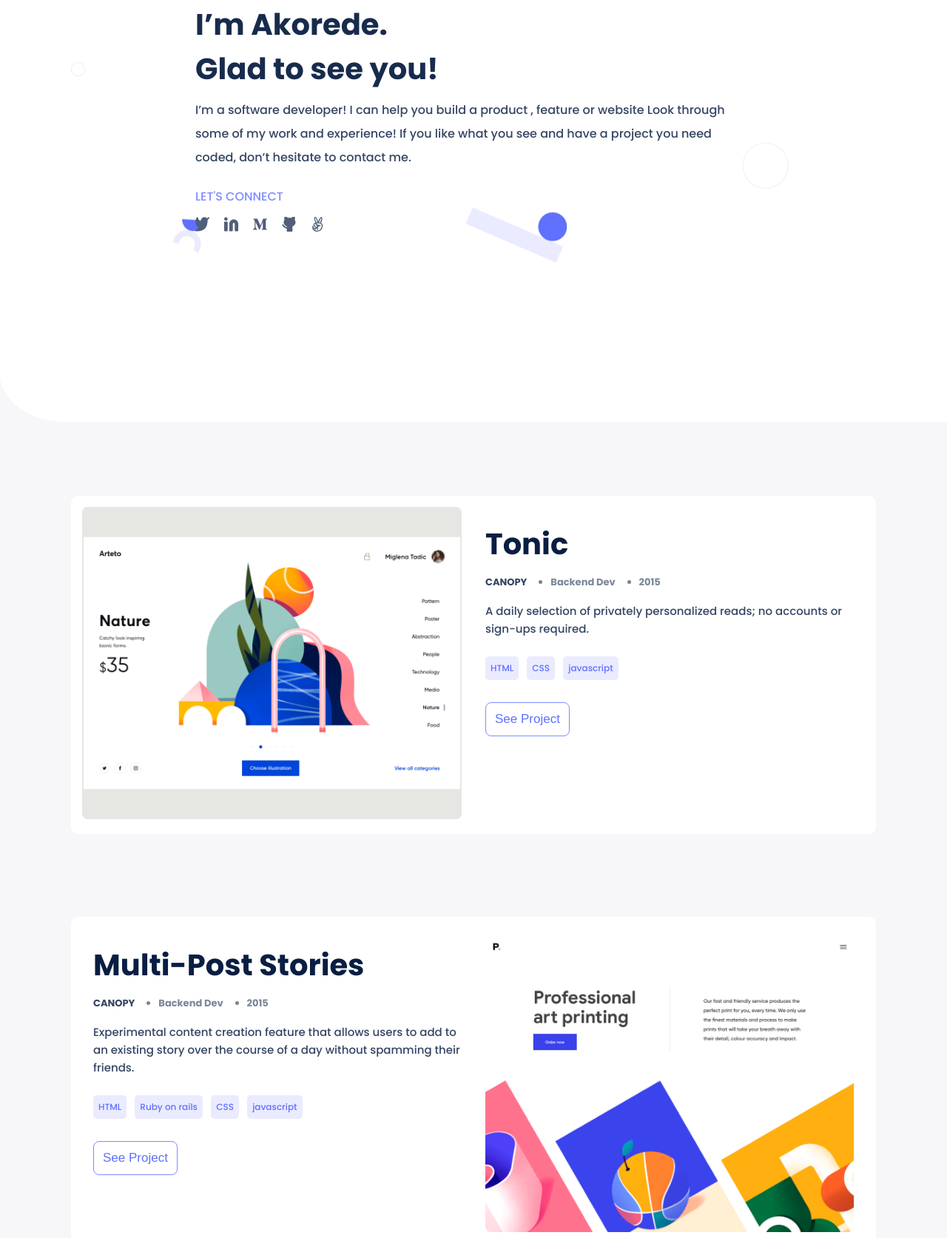
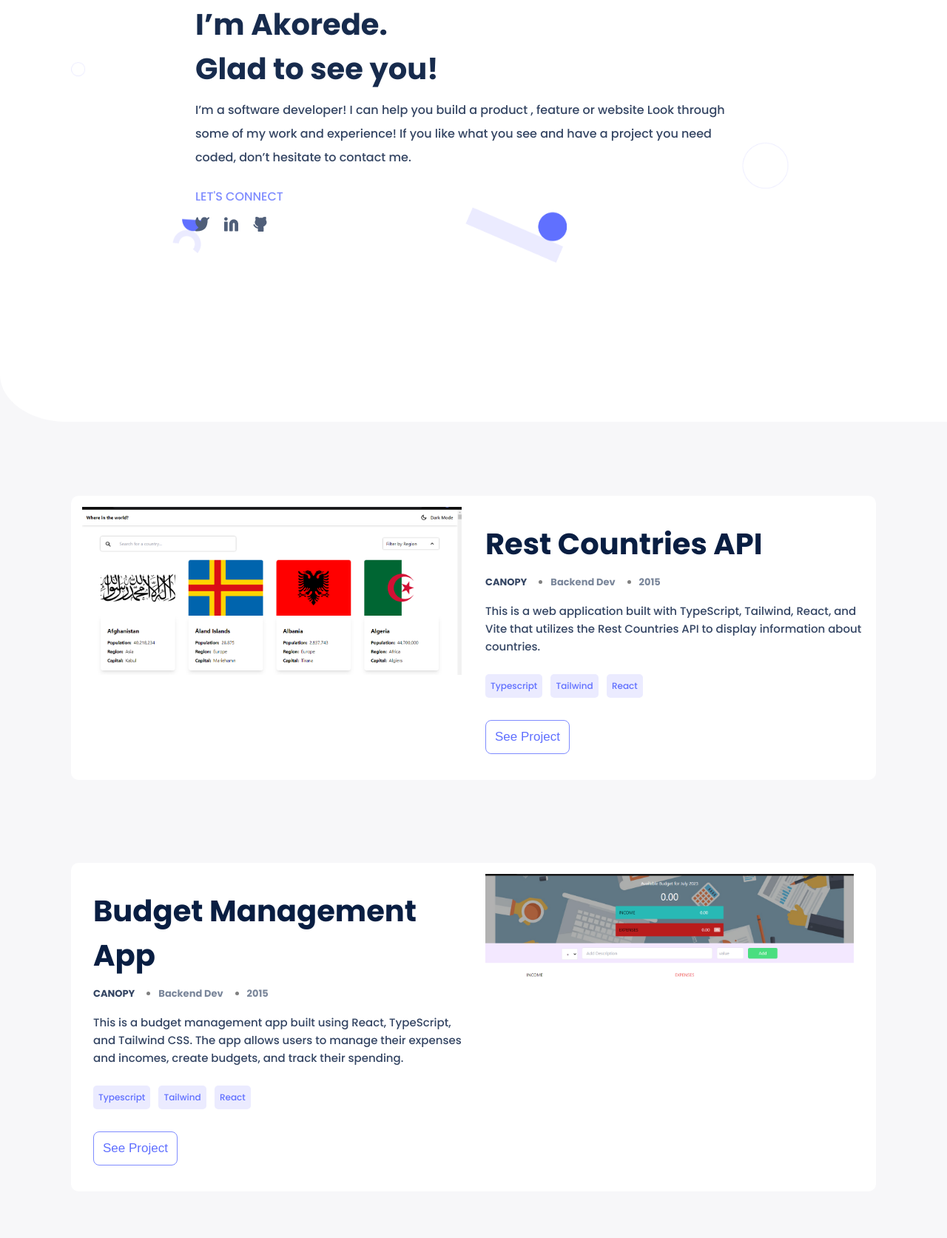
Before and after one commit to Akorede3133/portfolio, a website: page index.html in a window 1280 px wide. Shown: the part 344-2017 px from the top of the page at 74% size. Drawn offline with Linux system fonts and the light colour scheme.

Commit message:
Add my real personal project

```diff
--- a/index.html
+++ b/index.html
@@ -42,23 +42,13 @@
                     </a>
                 </li>
                 <li>
-                    <a href="https://linkedin.com/SaheedAkorede7">
+                    <a href="https://www.linkedin.com/in/saheed-emiola-29091223b/">
                         <img src="images/Linkedin-icon.svg" alt="">
                     </a>
                 </li>
                 <li>
-                    <a href="https://twitter.com/SaheedAkorede7">
-                        <img src="images/m-icon.svg" alt="">
-                    </a>
-                </li>
-                <li>
-                    <a href="https://twitter.com/SaheedAkorede7">
+                    <a href="https://github.com/Akorede3133">
                         <img src="images/cat-icon.svg" alt="">
-                    </a>
-                </li>
-                <li>
-                    <a href="https://twitter.com/SaheedAkorede7">
-                        <img src="images/ok-icon.svg" alt="">
                     </a>
                 </li>
             </ul>
@@ -86,28 +76,18 @@
                         </a>
                     </li>
                     <li>
-                        <a href="https://linkedin.com/SaheedAkorede7">
+                        <a href="https://www.linkedin.com/in/saheed-emiola-29091223b/">
                             <img src="images/Linkedin-icon.svg" alt="">
                         </a>
                     </li>
                     <li>
-                        <a href="https://twitter.com/SaheedAkorede7">
-                            <img src="images/m-icon.svg" alt="">
-                        </a>
-                    </li>
-                    <li>
-                        <a href="https://twitter.com/SaheedAkorede7">
+                        <a href="https://github.com/Akorede3133">
                             <img src="images/cat-icon.svg" alt="">
-                        </a>
-                    </li>
-                    <li>
-                        <a href="https://twitter.com/SaheedAkorede7">
-                            <img src="images/ok-icon.svg" alt="">
                         </a>
                     </li>
                 </ul>
                 <button>
-                    Get my resume
+                    <a href="https://app.enhancv.com/share/f3578c1a/?utm_medium=growth&utm_campaign=share-resume&utm_source=dynamic">Get My Resume</a>
                 </button>
             </div>
             <div class="dropdown-container">
--- a/index.js
+++ b/index.js
@@ -13,40 +13,31 @@ const message = document.querySelector('.message');
 const autoFills = document.querySelectorAll('.auto-fills');
 const projects = [
   {
-    name: 'tonic',
-    description: 'A daily selection of privately personalized reads; no accounts or sign-ups required.',
-    image: 'images/tonic.png',
-    technologies: ['HTML', 'CSS', 'javascript'],
-    liveLink: 'https://www.google.com',
-    sourceLink: 'https://www.github.com/Akorede3133/portfolio',
-    id: 'tonic',
+    name: 'Rest Countries API',
+    description: 'This is a web application built with TypeScript, Tailwind, React, and Vite that utilizes the Rest Countries API to display information about countries.',
+    image: 'images/countries_api.png',
+    technologies: ['Typescript', 'Tailwind', 'React'],
+    liveLink: 'https://akrca.netlify.app/',
+    sourceLink: 'https://github.com/Akorede3133/rest-countries-api',
+    id: 'countries',
   },
   {
-    name: 'multi-Post stories',
-    description: 'Experimental content creation feature that allows users to add to an existing story over the course of a day without spamming their friends.',
-    image: 'images/multi-stories.png',
-    technologies: ['HTML', 'Ruby on rails', 'CSS', 'javascript'],
-    liveLink: 'https://www.google.com',
-    sourceLink: 'https://www.github.com/Akorede3133/portfolio',
-    id: 'stories',
+    name: 'Budget Management App',
+    description: 'This is a budget management app built using React, TypeScript, and Tailwind CSS. The app allows users to manage their expenses and incomes, create budgets, and track their spending.',
+    image: 'images/budget_app.png',
+    technologies: ['Typescript', 'Tailwind', 'React'],
+    liveLink: 'https://akbudget-app.netlify.app/',
+    sourceLink: 'https://github.com/Akorede3133/budget_management_app',
+    id: 'budget',
   },
   {
-    name: 'facebook 360',
-    description: 'A daily selection of privately personalized reads; no accounts or sign-ups required.',
-    image: 'images/facebook360.png',
+    name: 'Conference Website',
+    description: 'The website is designed to provide attendees with essential details about the summit, including schedules, speakers, venue information, registration, and more.',
+    image: 'images/conference.png',
     technologies: ['HTML', 'CSS', 'javascript'],
-    liveLink: 'https://www.google.com',
-    sourceLink: 'https://www.github.com/Akorede3133/portfolio',
-    id: 'facebook',
-  },
-  {
-    name: 'uber navigation',
-    description: 'A smart assistant to make driving more safe, efficient, and fun by unlocking your most expensive computer: your car.',
-    image: 'images/uber.png',
-    technologies: ['HTML', 'Ruby on rails', 'CSS', 'javascript'],
-    liveLink: 'https://www.google.com',
-    sourceLink: 'https://www.github.com/Akorede3133/portfolio',
-    id: 'uber',
+    liveLink: 'https://akorede3133.github.io/oscafest-conference/',
+    sourceLink: 'https://github.com/Akorede3133/oscafest-conference/',
+    id: 'conference',
   },
 ];
 /** * ---- Start of Mobile Menu display functionality ---- ** */
```
Also changed, not shown: images/budget_app.png (added), images/conference.png (added), images/countries_api.png (added).
